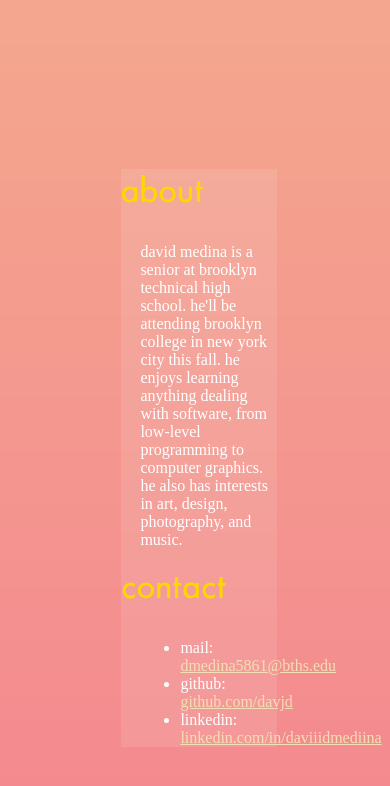
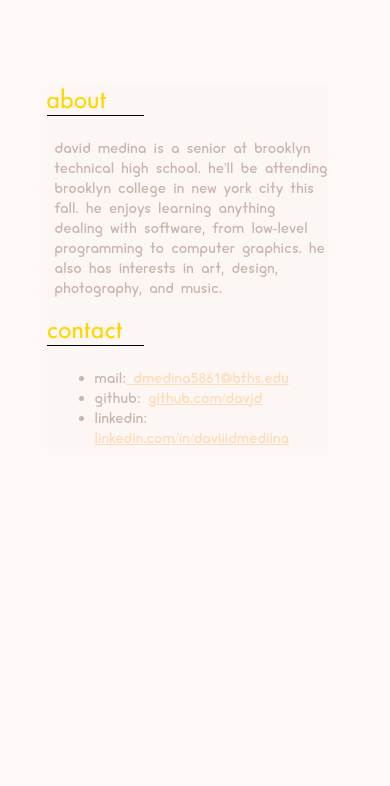
Before and after one commit to davjd/profile, a plain HTML site: page index.html in a window 390 px wide. Drawn offline with nearby package versions, Linux system fonts and the light colour scheme; a script that the page names is missing; a web font is replaced by a local one.

Commit message:
Add files via upload

```diff
--- a/index.html
+++ b/index.html
@@ -12,9 +12,9 @@
 
 </head>
 
-<body>
+<body onload = "randColor(1,6);">
     <div id = "background">
-        <img src = "images/6.png" />
+
     </div>
     <div id = "mid-body">
         <div id = "m-1">
--- /dev/null
+++ b/script.js
@@ -0,0 +1,6 @@
+function randColor(min,max)
+{
+    if(Math.floor(Math.random()*(max-min+1)+min) % 2 == 0){
+        document.body.style.backgroundColor = "blue";
+    }
+}
--- a/style.css
+++ b/style.css
@@ -2,7 +2,7 @@
 
 @font-face {
     font-family: a;
-    src: url("fonts/cream-DEMO.otf");
+    src: url("fonts/cream-DEMO.ttf");
 }
 
 @font-face {
@@ -14,20 +14,18 @@ body{
     top: 0px;
     margin:0px;
     font-family: a;
-    color: white;
+    color: rgba(201,180,174,1);
+    font-size: 1.1em;
+
 }
 
 #background{
     position:absolute;
     height:100vh;
     width:100vw;
+    background-color: rgba(249,223,216,.2);
 }
 
-#background img{
-    position: absolute;
-    height:100%;
-    width:100%;
-}
 
 #mid-body{
     position: relative;
@@ -35,7 +33,7 @@ body{
     width: 40vw;
     top: 20vh;
     left: 31vw;
-    background-color: rgba(238,255,255,.1);
+    background-color: rgba(166,104,88,.02);
 }
 
 
@@ -49,10 +47,11 @@ body{
 .header{
     color: rgba(255,215,0,1);
     font-weight: 400;
-    display: block;
     margin-top: 0vh;
     font-family: b;
-    font-size: 2em;
+    font-size: 1.5em;
+    width: 7vw;
+    border-bottom: 1px solid black;
 
 }
 
@@ -62,6 +61,93 @@ body{
 
 }
 
+.body-txt:hover{
+	background-color:white;
+}
+
+
 a{
-    color:wheat;
+    color:rgba(255,219,183,1);
 }
+
+a:hover{
+    color:rgba(0,0,0,1);
+}
+
+
+@media screen and (max-width: 700px) {
+    body{
+        font-size: 1.205em;
+    }
+
+    #mid-body{
+        top:10vh;
+        left:15vw;
+        width: 70vw;
+    }
+    .header{
+        width: 25vw;
+        font-size: 1.6em;
+    }
+
+    .body-txt{
+        margin-left: 2vw;
+    }
+}
+
+@media screen and (max-width: 400px) {
+    body{
+        font-size: .9em;
+    }
+
+    #mid-body{
+        top:10vh;
+        left:12vw;
+        width: 72vw;
+    }
+    .header{
+        width: 25vw;
+        font-size: 1.6em;
+    }
+}
+
+@media screen and (max-height: 700px) and (min-height: 620px) {
+    body{
+        font-size: 1.05em;
+    }
+    #mid-body{
+        top:12vh;
+    }
+}
+
+@media screen and (min-width: 600px) {
+    body{
+        font-size: 1.55em;
+    }
+
+    #mid-body{
+        top:15vh;
+        left:15vw;
+        width: 72vw;
+    }
+    .header{
+        width: 25vw;
+        font-size: 1.7em;
+    }
+}
+
+@media screen and (min-width: 900px) and (max-width: 1200px){
+    body{
+        font-size: 2em;
+    }
+
+    #mid-body{
+        top:15vh;
+        left:15vw;
+        width: 75vw;
+    }
+    .header{
+        width: 25vw;
+        font-size: 1.7em;
+    }
+}
```
